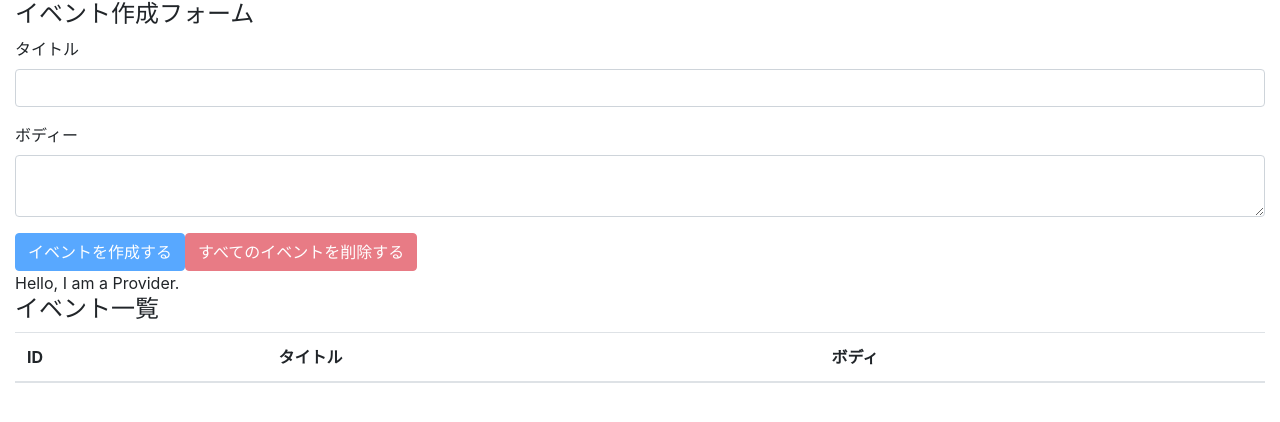
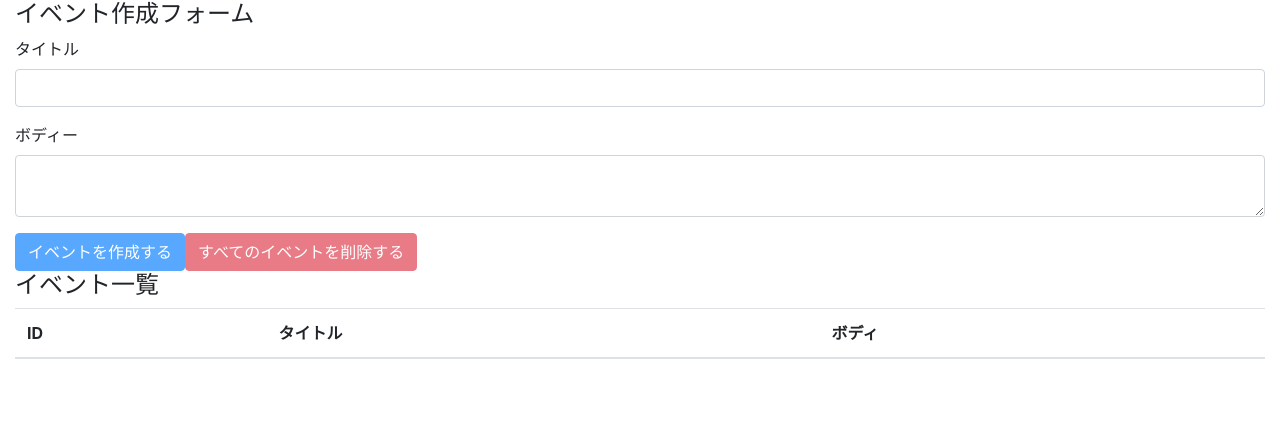
Before and after one commit to gaia2013/react-hooks-101, a React (Create React App) app: page / in a window 1280 px wide. Shown: the top 422 px of the page. Built offline with nearby package versions, Linux system fonts and the light colour scheme.

Commit message:
solve-prop-drilling-issue

```diff
--- a/src/components/App.js
+++ b/src/components/App.js
@@ -11,10 +11,10 @@
     const [state, dispatch] = useReducer(reducer, [])
 
     return (
-        <AppContext.Provider value={'Hello, I am a Provider. '}>
+        <AppContext.Provider value={{ state, dispatch }}>
             <div className="container-fluid">
-              <EventForm state={state} dispatch={dispatch} />
-              <Events state={state} dispatch={dispatch} />
+              <EventForm />
+              <Events />
             </div>
         </AppContext.Provider>
     );
--- a/src/components/Event.js
+++ b/src/components/Event.js
@@ -1,8 +1,10 @@
-import React from "react";
+import React, { useContext } from "react";
 
 import { DELETE_EVENT } from '../actions'
+import AppContext from "../contexts/AppContext";
 
-const Event = ({ dispatch, event }) => {
+const Event = ({ event }) => {
+	const { dispatch } = useContext(AppContext)
 	const id = event.id
 	const handleClickDeleteButton = () => {
 		const result = window.confirm(`イベント(id=${id})を本当に削除しても良いですか？`)
--- a/src/components/EventForm.js
+++ b/src/components/EventForm.js
@@ -1,10 +1,12 @@
-import React, { useState } from "react";
+import React, { useContext, useState } from "react";
 import {
 	CREATE_EVENT,
 	DELETE_ALL_EVENTS
 } from "../actions";
+import AppContext from "../contexts/AppContext";
 
-const EventForm = ({state, dispatch}) => {
+const EventForm = () => {
+	const { state, dispatch } = useContext(AppContext)
 	const [title, setTitle] = useState('')
 	const [body, setBody] = useState('')
 
--- a/src/components/Events.js
+++ b/src/components/Events.js
@@ -3,11 +3,11 @@
 import Event from './Event'
 import AppContext from "../contexts/AppContext";
 
-const Events = ({ state, dispatch }) => {
-	const value = useContext(AppContext)
+const Events = () => {
+	const { state } = useContext(AppContext)
+
 	return (
 		<>
-			<div>{value}</div>
 			<h4>イベント一覧</h4>
 			<table className="table table-hover">
 				<thead>
@@ -18,7 +18,7 @@
 				</tr>
 				</thead>
 				<tbody>
-				{ state.map((event, index) => (<Event key={index} event={event} dispatch={dispatch} />))}
+				{ state.map((event, index) => (<Event key={index} event={event} />))}
 				</tbody>
 			</table>
 		</>
```
